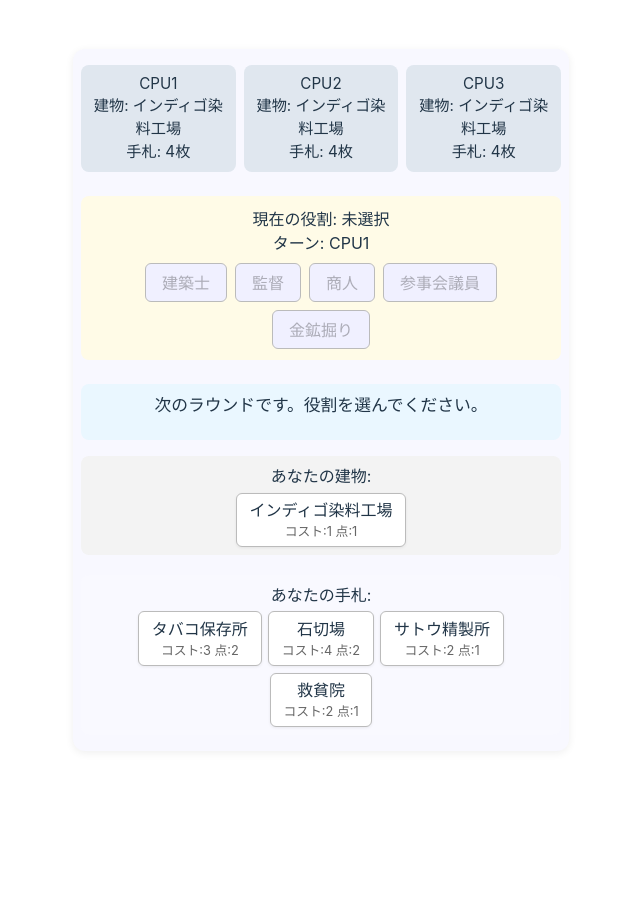
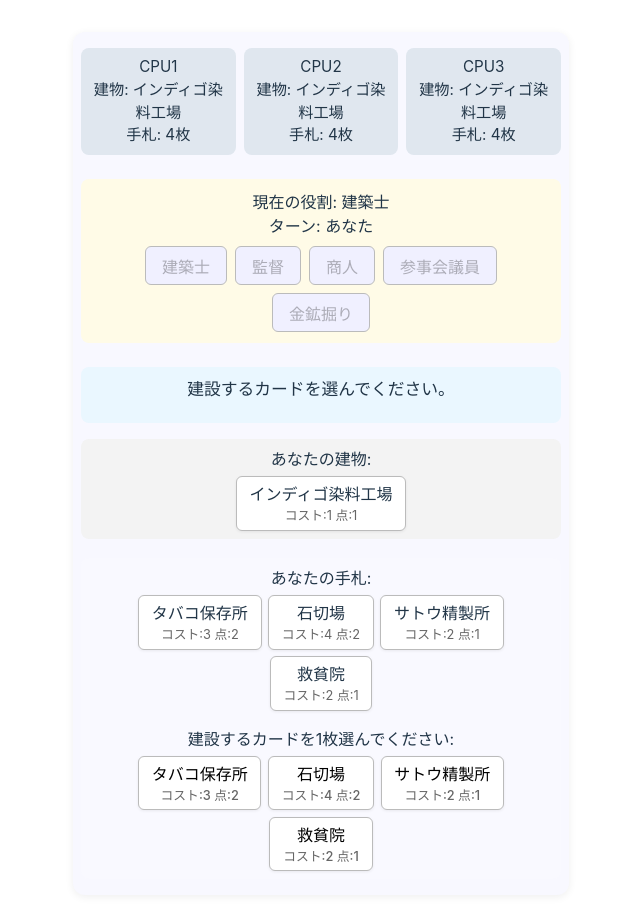
Before and after one commit to kekoyana/ai_game, a React (Vite) app in the folder sanjuan3/: page / in a window 1280 px wide. Both pictures are taken after a click on the button "建築士". Shown: the top 910 px of the page, without its empty margins (319-959 px from the left). Before the commit the page ends 800 px from the top, so only its background shows below. Built offline with nearby package versions, Linux system fonts and the light colour scheme.

Commit message:
議員・金鉱・建築の実装

```diff
--- a/sanjuan3/src/App.tsx
+++ b/sanjuan3/src/App.tsx
@@ -46,12 +46,130 @@ function App() {
   const [role, setRole] = useState<string | null>(null);
   const [message, setMessage] = useState("ゲーム開始！役割を選んでください。");
   const [selectedRoles, setSelectedRoles] = useState<string[]>([]);
+  const [councilChoices, setCouncilChoices] = useState<string[] | null>(null);
+  const [buildChoices, setBuildChoices] = useState<string[] | null>(null);
+  // const [buildCost, setBuildCost] = useState<number>(0);
+
+  // 参事会議員アクション
+  function handleCouncil() {
+    // 山札から2枚引く
+    if (deck.length < 2) return; // 山札不足時は未対応
+    const choices = deck.slice(0, 2);
+    setCouncilChoices(choices);
+    setMessage("1枚選んで手札に加えてください。");
+  }
+
+  // 参事会議員でカードを選択
+  function selectCouncilCard(card: string) {
+    setPlayers(ps => {
+      const newPlayers = [...ps];
+      newPlayers[0] = {
+        ...newPlayers[0],
+        hand: [...newPlayers[0].hand, card],
+      };
+      return newPlayers;
+    });
+    setDeck(d => d.filter((c, i) => i >= 2)); // 2枚分山札から除去
+    setCouncilChoices(null);
+    setMessage(`「${card}」を手札に加えました。`);
+
+    // CPUの役割選択を順に実行
+    setTimeout(() => {
+      const roles = ["参事会議員"];
+      const cpuMsgs = [];
+      const allRoles = ["建築士", "監督", "商人", "参事会議員", "金鉱掘り"];
+      for (let i = 1; i < 4; i++) {
+        const remain = allRoles.filter(x => !roles.includes(x));
+        const cpuRole = remain[Math.floor(Math.random() * remain.length)];
+        roles.push(cpuRole);
+        cpuMsgs.push(`CPU${i}は「${cpuRole}」を選択しました。`);
+      }
+      setSelectedRoles(roles);
+      setMessage(`「${card}」を手札に加えました。\n${cpuMsgs.join("\n")}`);
+
+      // 1ラウンド終了後、次のターンへ
+      setTimeout(() => {
+        setRole(null);
+        setSelectedRoles([]);
+        setMessage("次のラウンドです。役割を選んでください。");
+        setTurn(t => (t + 1) % 4);
+      }, 1200);
+    }, 800);
+  }
 
   // 役割選択後にCPUが順に役割を選ぶ
   function handleRoleSelect(r: string) {
     setRole(r);
     setMessage(`あなたは「${r}」を選択しました。`);
     setSelectedRoles([r]);
+
+    // 建築士なら手札から建設カード選択UIへ
+    if (r === "建築士") {
+      setTimeout(() => {
+        // 既に建てている建物（都市施設）は重複不可
+        const built = players[0].buildings;
+        const hand = players[0].hand;
+        const buildable = hand.filter(cardName => {
+          const info = buildings.find(b => b.name === cardName);
+          if (!info) return false;
+          if (info.type === "都市施設" && built.includes(cardName)) return false;
+          return true;
+        });
+        setBuildChoices(buildable);
+        setMessage("建設するカードを選んでください。");
+      }, 500);
+      return;
+    }
+
+    // 参事会議員ならカード選択UIへ
+    if (r === "参事会議員") {
+      setTimeout(() => {
+        handleCouncil();
+      }, 500);
+      // CPU処理はカード選択後に進める
+      return;
+    }
+
+    // 金鉱掘りなら山札から1枚引いて手札に加える
+    if (r === "金鉱掘り") {
+      setTimeout(() => {
+        if (deck.length > 0) {
+          setPlayers(ps => {
+            const newPlayers = [...ps];
+            newPlayers[0] = {
+              ...newPlayers[0],
+              hand: [...newPlayers[0].hand, deck[0]],
+            };
+            return newPlayers;
+          });
+          setDeck(d => d.slice(1));
+          setMessage(`あなたは「金鉱掘り」でカードを1枚引きました。`);
+        } else {
+          setMessage(`山札がありません。`);
+        }
+        // CPUの役割選択を順に実行
+        setTimeout(() => {
+          const roles = [r];
+          const cpuMsgs = [];
+          const allRoles = ["建築士", "監督", "商人", "参事会議員", "金鉱掘り"];
+          for (let i = 1; i < 4; i++) {
+            const remain = allRoles.filter(x => !roles.includes(x));
+            const cpuRole = remain[Math.floor(Math.random() * remain.length)];
+            roles.push(cpuRole);
+            cpuMsgs.push(`CPU${i}は「${cpuRole}」を選択しました。`);
+          }
+          setSelectedRoles(roles);
+          setMessage(`あなたは「金鉱掘り」でカードを1枚引きました。\n${cpuMsgs.join("\n")}`);
+          setTimeout(() => {
+            setRole(null);
+            setSelectedRoles([]);
+            setMessage("次のラウンドです。役割を選んでください。");
+            setTurn(t => (t + 1) % 4);
+          }, 1200);
+        }, 800);
+      }, 500);
+      return;
+    }
 
     // CPUの役割選択を順に実行
     setTimeout(() => {
@@ -151,6 +269,89 @@ function App() {
             );
           })}
         </div>
+        {/* 参事会議員のカード選択UI */}
+        {councilChoices && (
+          <div style={{ marginTop: "1em" }}>
+            <div>カードを1枚選んでください:</div>
+            <div className="hand-cards">
+              {councilChoices.map((card, idx) => {
+                const info = buildings.find(b => b.name === card);
+                return (
+                  <button className="card" key={idx} onClick={() => selectCouncilCard(card)}>
+                    {card}
+                    {info && (
+                      <span style={{ fontSize: "0.8em", color: "#666", display: "block" }}>
+                        コスト:{info.cost} 点:{info.basePoint}
+                      </span>
+                    )}
+                  </button>
+                );
+              })}
+            </div>
+          </div>
+        )}
+        {/* 建築士のカード選択UI */}
+        {buildChoices && (
+          <div style={{ marginTop: "1em" }}>
+            <div>建設するカードを1枚選んでください:</div>
+            <div className="hand-cards">
+              {buildChoices.map((card, idx) => {
+                const info = buildings.find(b => b.name === card);
+                return (
+                  <button
+                    className="card"
+                    key={idx}
+                    onClick={() => {
+                      if (!info) return;
+                      setBuildChoices(null);
+                      // コスト分捨て札選択UI（簡易化のため自動で手札先頭から捨てる）
+                      setPlayers(ps => {
+                        const newPlayers = [...ps];
+                        const hand = newPlayers[0].hand.filter(c => c !== card);
+                        // const discard = hand.slice(0, info.cost - 1); // 建築士特権で-1
+                        const remain = hand.slice(info.cost - 1);
+                        newPlayers[0] = {
+                          ...newPlayers[0],
+                          hand: remain,
+                          buildings: [...newPlayers[0].buildings, card],
+                        };
+                        return newPlayers;
+                      });
+                      setMessage(`「${card}」を建設しました。`);
+                      // CPUの役割選択・ターン進行
+                      setTimeout(() => {
+                        const roles = ["建築士"];
+                        const cpuMsgs = [];
+                        const allRoles = ["建築士", "監督", "商人", "参事会議員", "金鉱掘り"];
+                        for (let i = 1; i < 4; i++) {
+                          const remain = allRoles.filter(x => !roles.includes(x));
+                          const cpuRole = remain[Math.floor(Math.random() * remain.length)];
+                          roles.push(cpuRole);
+                          cpuMsgs.push(`CPU${i}は「${cpuRole}」を選択しました。`);
+                        }
+                        setSelectedRoles(roles);
+                        setMessage(`「${card}」を建設しました。\n${cpuMsgs.join("\n")}`);
+                        setTimeout(() => {
+                          setRole(null);
+                          setSelectedRoles([]);
+                          setMessage("次のラウンドです。役割を選んでください。");
+                          setTurn(t => (t + 1) % 4);
+                        }, 1200);
+                      }, 800);
+                    }}
+                  >
+                    {card}
+                    {info && (
+                      <span style={{ fontSize: "0.8em", color: "#666", display: "block" }}>
+                        コスト:{info.cost} 点:{info.basePoint}
+                      </span>
+                    )}
+                  </button>
+                );
+              })}
+            </div>
+          </div>
+        )}
       </div>
     </div>
   )
```
